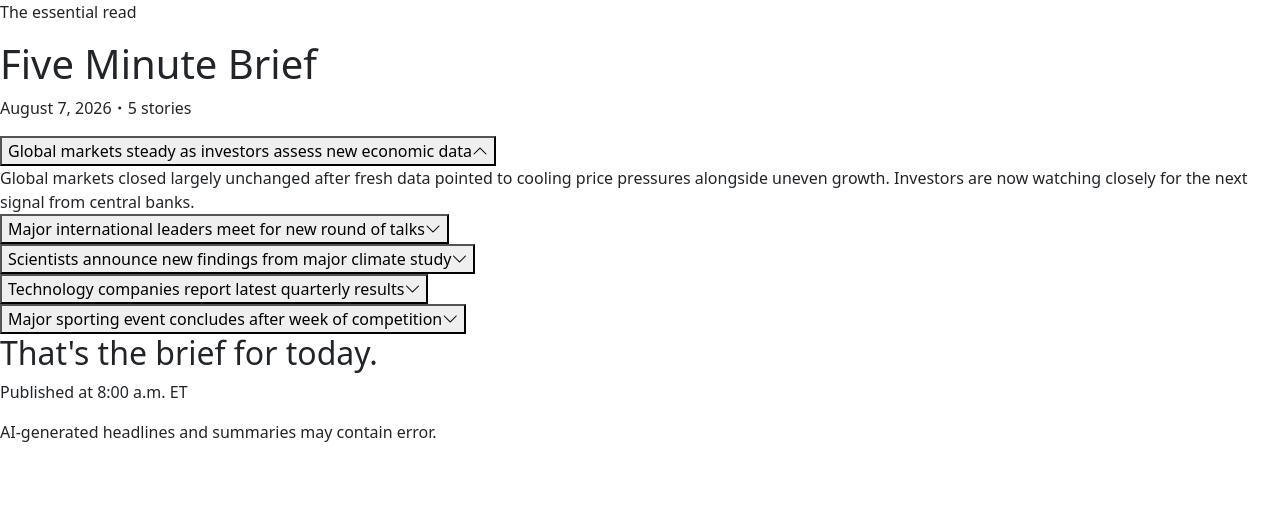
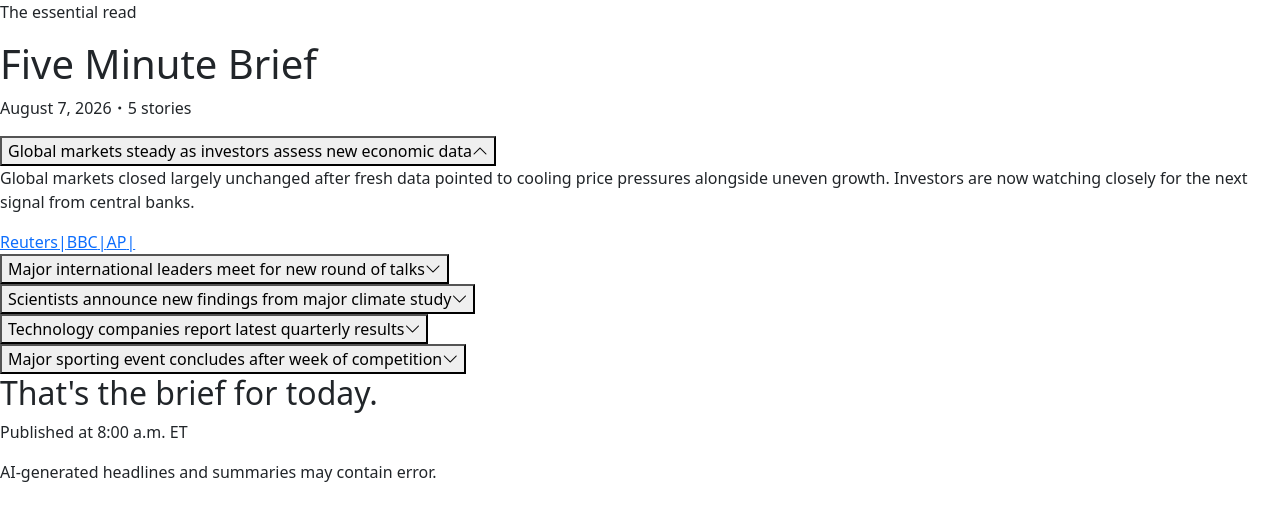
Before and after one commit to ductrl/five-minute-brief, a React (Vite) app: page / in a window 1280 px wide. Both pictures are taken after a click on the button "Global markets steady as investors assess new economic data". Shown: the top 520 px of the page. Built offline with nearby package versions, Linux system fonts and the light colour scheme.

Commit message:
Added publisher button

```diff
--- a/src/components/StoryItem.jsx
+++ b/src/components/StoryItem.jsx
@@ -1,6 +1,6 @@
 import { useState } from "react";
 
-const StoryItem = ({ headline, summary }) => {
+const StoryItem = ({ headline, summary, sources }) => {
   const [isOpen, setIsOpen] = useState(false);
 
   const handleToggle = () => {
@@ -9,6 +9,7 @@ const StoryItem = ({ headline, summary }) => {
 
   return (
     <article>
+      {/* ----- Headline ----- */}
       <button
         onClick={handleToggle}
       >
@@ -21,9 +22,19 @@ const StoryItem = ({ headline, summary }) => {
         </span>
       </button>
 
+      {/* ----- Content ----- */}
       {isOpen && (
         <div>
-          {summary}
+          <p>{summary}</p>
+          {sources.map(source => (
+            <a
+              key={source.publisher}
+              href={source.url}
+              target="_blank"
+            >
+              {source.publisher}|
+            </a>
+          ))}
         </div>
       )}
     </article>
--- a/src/components/StoryList.jsx
+++ b/src/components/StoryList.jsx
@@ -8,6 +8,7 @@ const StoryList = ({ stories }) => {
           key={story.id}
           headline={story.headline}
           summary={story.summary}
+          sources={story.sources}
         />
       ))}
     </section>
--- a/src/data/mockBrief.js
+++ b/src/data/mockBrief.js
@@ -35,6 +35,10 @@ export const mockBrief = {
         {
           publisher: 'Reuters',
           url: 'https://www.reuters.com',
+        },
+        {
+          publisher: 'AP',
+          url: 'https://apnews.com',
         },
       ],
     },
```
